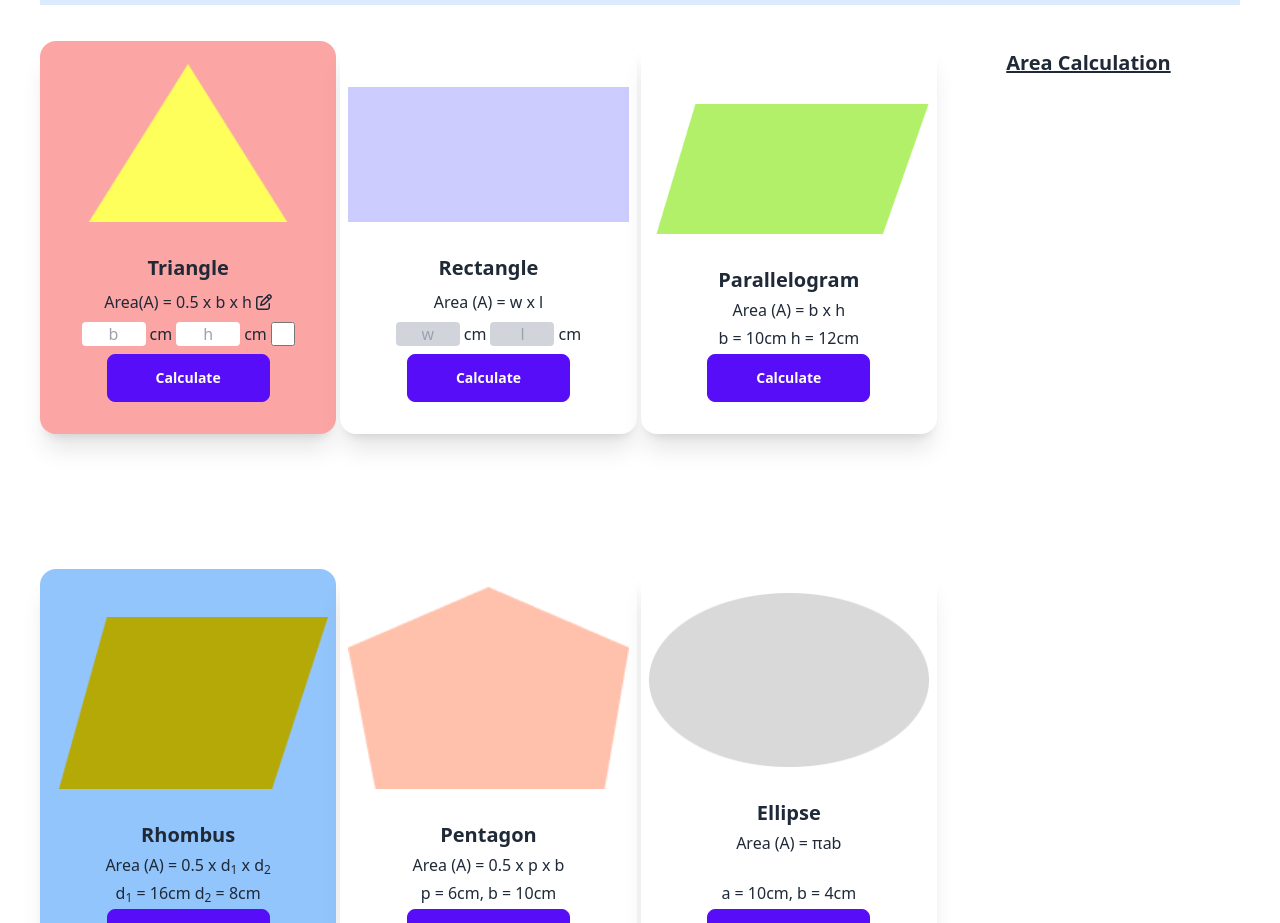
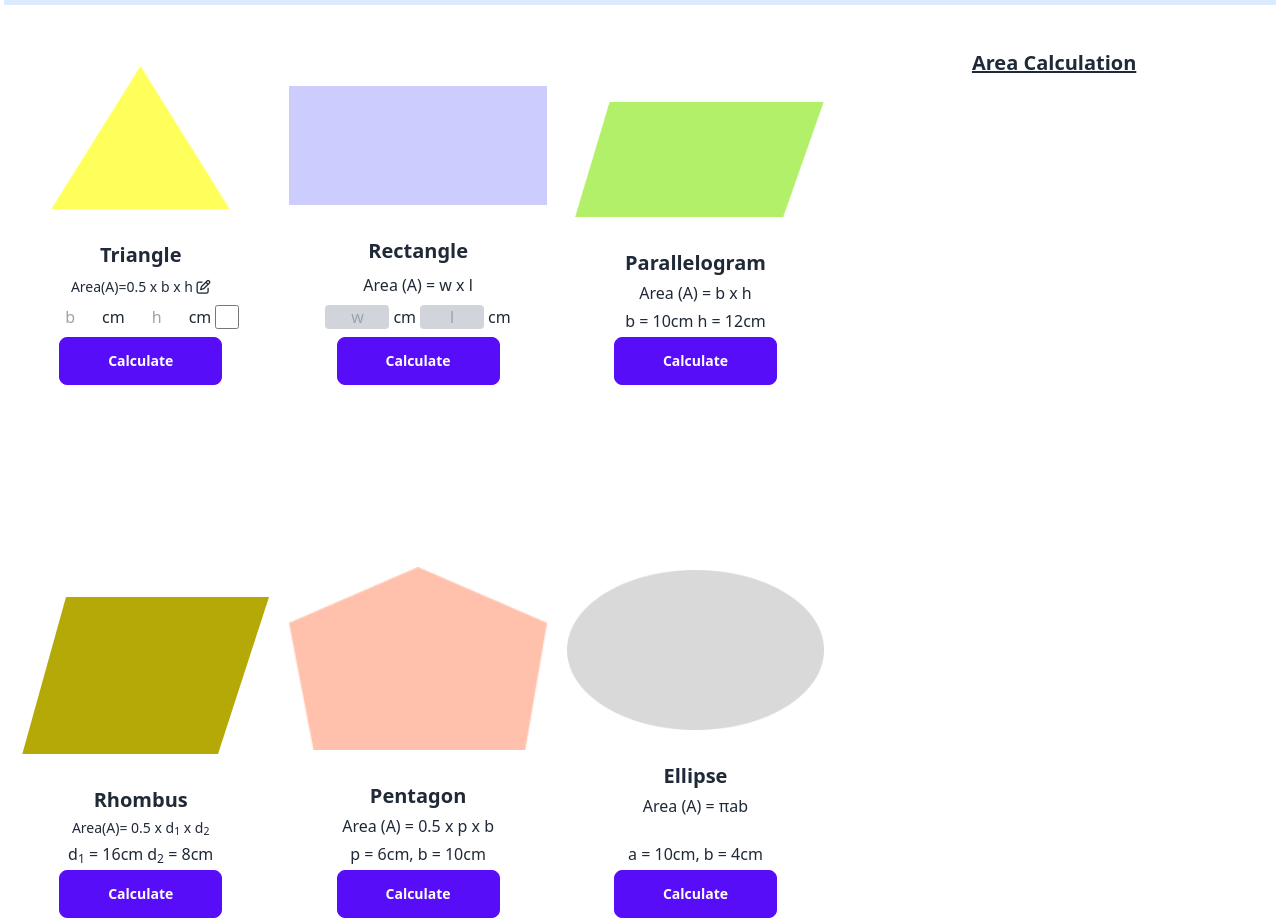
Before and after one commit to BJOARDER7/geometry-genious, a plain HTML site: page index.html in a window 1280 px wide. Shown: the part 91-1014 px from the top of the page. Drawn offline with nearby package versions, Linux system fonts and the light colour scheme.

Commit message:
final commit

```diff
--- a/index.html
+++ b/index.html
@@ -11,7 +11,7 @@
 </head>
 <body>
   <!--Nav section-->
-  <nav class="px-10 py-4 w-4/5 lg:w-full mx-auto">
+  <nav class="px-1 py-4 w-3/5 lg:w-full mx-auto">
     <div class="navbar bg-base-100 justify-center items-center bg-blue-100">
       <div class="navbar-start grid grid-rows-2">
         <h1 class="text-2xl font-bold">Interactive</h1>
@@ -24,22 +24,22 @@
     </div>
   </nav>
   <!--Card section-->
-  <main class="w-full px-2 lg:px-10 lg:flex mt-5">
-    <section class="grid grid-cols-1 lg:grid-cols-3 gap-1 w-full">
+  <main class="w-full px-1 lg:flex mt-5">
+    <section class="grid grid-cols-1 lg:grid-cols-3 gap-1 w-3/4 mx-auto">
       <!--triagle area-->
-      <div id="triangle-card" class="card w-2/3 lg:w-full lg:h-3/4 bg-red-300 shadow-xl mx-auto">
+      <div id="triangle-card" class="card w-4/5 lg:w-full lg:h-3/4 mx-auto">
         <figure class="px-2 pt-16">
           <img src="images/triangle.png" alt="Shoes" class="rounded pt-6 w-2/3 lg:w-full"/>
         </figure>
-        <div class="card-body items-center text-center">
+        <div class="card-body items-center">
           <h2 id="triangle" class="card-title">Triangle</h2>
 
-          <p>Area(A) = 0.5 x b x h <span id="edit-btn"><i class="fa-regular fa-pen-to-square"></i></span></p>
+          <p class="text-sm">Area(A)=0.5 x b x h <span id="edit-btn"><i class="fa-regular fa-pen-to-square"></i></span></p>
 
           <div class="flex gap-1 justify-between">
-            <input id="triagle-base" class="w-16 rounded text-center text-base" type="text" placeholder="b">
+            <input id="triagle-base" class="w-14 rounded text-center text-base" type="text" placeholder="b">
             <label>cm</label>
-            <input id="triagle-height" class="w-16 rounded text-center text-base" type="text" placeholder="h">
+            <input id="triagle-height" class="w-14 rounded text-center text-base" type="text" placeholder="h">
             <label>cm</label>
             <input type="checkbox" id="check" name="check" value="Check" class="w-6 h-6">
           </div>
@@ -49,7 +49,7 @@
         </div>
       </div>
       <!--rectangle area-->
-      <div id="rectangle-card" class="card w-2/3 lg:w-full lg:h-3/4 bg-base-100 shadow-xl mx-auto">
+      <div id="rectangle-card" class="card w-4/5 lg:w-full lg:h-3/4 mx-auto">
         <figure class="px-2 pt-16">
           <img src="images/rectangle.png" alt="Shoes" class="rounded pt-6 w-2/3 lg:w-full" />
         </figure>
@@ -68,7 +68,7 @@
         </div>
       </div>
       <!--parallelogram area-->
-      <div id="parallelogram-card" class="card w-2/3 lg:w-full lg:h-3/4 bg-base-100 shadow-xl mx-auto">
+      <div id="parallelogram-card" class="card w-4/5 lg:w-full lg:h-3/4 mx-auto">
         <figure class="px-2 pt-16">
           <img src="images/parallelogram.png" alt="Shoes" class="rounded pt-6 w-2/3 lg:w-full" />
         </figure>
@@ -85,13 +85,13 @@
         </div>
       </div>
       <!--rhombus area-->
-      <div id="rhombus-card" class="card w-2/3 lg:w-full lg:h-3/4 bg-blue-300 shadow-xl mx-auto">
+      <div id="rhombus-card" class="card w-4/5 lg:w-full lg:h-3/4 mx-auto">
         <figure class="px-2 pt-16">
           <img src="images/rhombus.png" alt="Shoes" class="rounded pt-6 w-2/3 lg:w-full" />
         </figure>
         <div class="card-body items-center text-center gap-1">
           <h2 id="rhombus" class="card-title">Rhombus</h2>
-          <p>Area (A) = 0.5 x d<sub>1</sub> x d<sub>2</sub></p>
+          <p class="text-sm">Area(A)= 0.5 x d<sub>1</sub> x d<sub>2</sub></p>
           <div>
             <div class="flex items-center gap-1">
               <h2>d<sub>1</sub> = <span id="diagonal-1">16</span>cm</h2>
@@ -104,7 +104,7 @@
         </div>
       </div>
       <!--pentagon area-->
-      <div id="pentagon-card" class="card w-2/3 lg:w-full lg:h-3/4 bg-base-100 shadow-xl mx-auto">
+      <div id="pentagon-card" class="card w-4/5 lg:w-full lg:h-3/4 mx-auto">
         <figure class="px-2 pt-16">
           <img src="images/pentagon.png" alt="Shoes" class="rounded pt-6 w-2/3 lg:w-full" />
         </figure>
@@ -121,7 +121,7 @@
         </div>
       </div>
       <!--ellipse area-->
-      <div id="ellipse-card" class="card w-2/3 lg:w-full lg:h-3/4 bg-base-100 shadow-xl mx-auto">
+      <div id="ellipse-card" class="card w-4/5 lg:w-full lg:h-3/4 mx-auto">
         <figure class="px-2 pt-3">
           <img src="images/ellipse.png" alt="Shoes" class="rounded pt-3 w-2/3 lg:w-full" />
         </figure>
@@ -139,7 +139,7 @@
       </div>
     </section>
     <!--Output area calculation-->
-    <section id="calculation-output" class="w-full lg:w-2/6 px-2 py-2">
+    <section id="calculation-output" class="w-full lg:w-2/5 px-2 py-2">
       <h1 class="text-center font-bold text-xl underline">Area Calculation</h1>
     </section>
 
--- a/js/common-function.js
+++ b/js/common-function.js
@@ -21,11 +21,11 @@ function createOutput(id,geometry,triangleArea){
 const calculationOutput = document.getElementById(id);
   const table = document.createElement('table');
   table.innerHTML = `
-    <tr class="text-center">
-      <td>${serialNo}.</td>
-      <td>${geometry}</td>
-      <td>${triangleArea}cm<sup>2</sup></td>
-      <td><button class="bg-blue-500 rounded my-2 p-1">Convert to m<sup>2</sup></button></td>
+    <tr>
+      <td class="w-0">${serialNo}.</td>
+      <td class="w-0">${geometry}</td>
+      <td class="w-1/12">${triangleArea}cm<sup>2</sup></td>
+      <td class="w-1/3"><button class="bg-blue-500 rounded p-1 my-2">Convert to m<sup>2</sup></button></td>
 
     </tr>
   `
```
